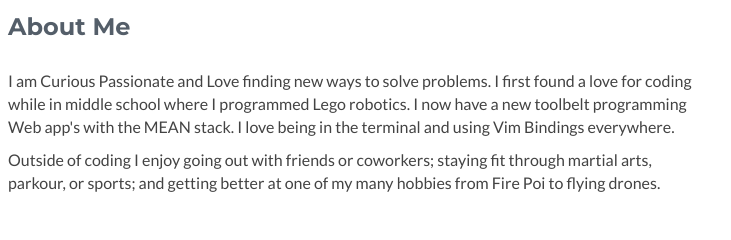
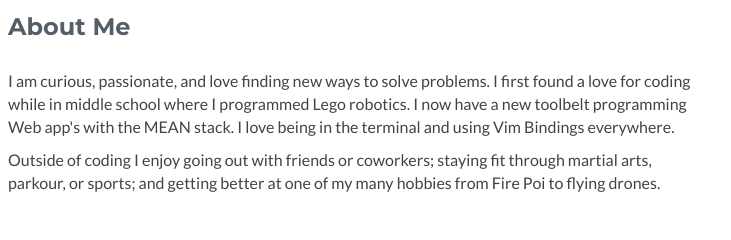
Before and after one commit to brandon932/personalSite, a website: page index.html in a window 1280 px wide. Shown: the part 314-554 px from the top of the page, 92-823 px from the left. Drawn offline with Linux system fonts and the light colour scheme; no server answers; a script that the page names is missing.

Commit message:
updated webpage

```diff
--- a/index.html
+++ b/index.html
@@ -55,7 +55,7 @@
           <div class="section-inner">
             <h2 class="heading">About Me</h2>
             <div class="content">
-              <p>I am Curious Passionate and Love finding new ways to solve problems. I first found a love for coding while in middle school where I programmed Lego robotics. I now have a new toolbelt programming Web app's with the MEAN stack. I love being in the terminal and using Vim Bindings everywhere.</p>
+              <p>I am curious, passionate, and love finding new ways to solve problems. I first found a love for coding while in middle school where I programmed Lego robotics. I now have a new toolbelt programming Web app's with the MEAN stack. I love being in the terminal and using Vim Bindings everywhere.</p>
 
               <p>Outside of coding I enjoy going out with friends or coworkers; staying fit through martial arts, parkour, or sports; and getting better at one of my many hobbies from Fire Poi to flying drones.</p>
 
```
